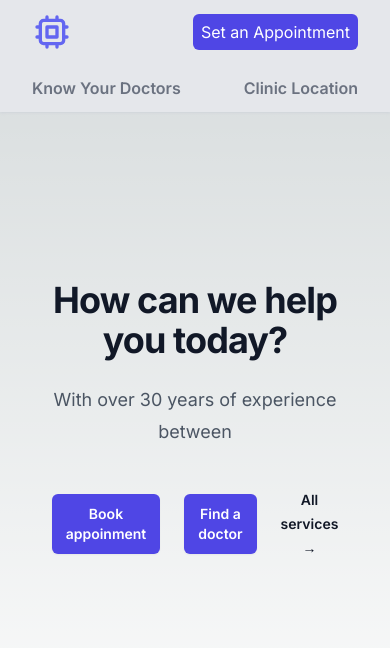
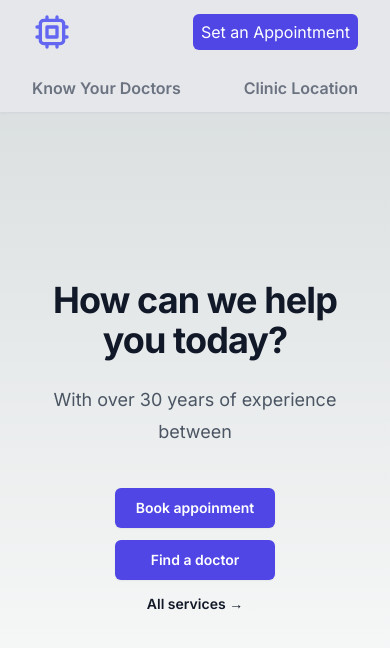
Before and after one commit to MisterMunchkin/mom-and-me-clinic, a Next.js app: page / in a window 390 px wide. Shown: the top 648 px of the page. Built offline with nearby package versions, Linux system fonts and the light colour scheme.

Commit message:
col for hero buttons for mobile. - updated padding on main

```diff
--- a/app/components/Hero.tsx
+++ b/app/components/Hero.tsx
@@ -10,10 +10,10 @@ export default function Hero() {
         <div className="text-center">
           <h1 className="text-4xl font-bold tracking-tight text-gray-900 sm:text-6xl">How can we help you today?</h1>
           <p className="mt-6 text-lg leading-8 text-gray-600">With over 30 years of experience between </p>
-          <div className="mt-10 flex items-center justify-center gap-x-6">
-            <a href="#" className="rounded-md bg-indigo-600 px-3.5 py-2.5 text-sm font-semibold text-white shadow-sm hover:bg-indigo-500 focus-visible:outline focus-visible:outline-2 focus-visible:outline-offset-2 focus-visible:outline-indigo-600">Book appoinment</a>
-            <a href="#" className="rounded-md bg-indigo-600 px-3.5 py-2.5 text-sm font-semibold text-white shadow-sm hover:bg-indigo-500 focus-visible:outline focus-visible:outline-2 focus-visible:outline-offset-2 focus-visible:outline-indigo-600">Find a doctor</a>
-            <a href="#" className="text-sm font-semibold leading-6 text-gray-900">All services <span aria-hidden="true">→</span></a>
+          <div className="mt-10 flex flex-col gap-y-3 md:flex-row md:gap-x-6 items-center justify-center">
+            <a href="#" className="rounded-md bg-indigo-600 w-40 px-3.5 py-2.5 text-sm font-semibold text-white shadow-sm hover:bg-indigo-500 focus-visible:outline focus-visible:outline-2 focus-visible:outline-offset-2 focus-visible:outline-indigo-600">Book appoinment</a>
+            <a href="#" className="rounded-md bg-indigo-600 w-40 px-3.5 py-2.5 text-sm font-semibold text-white shadow-sm hover:bg-indigo-500 focus-visible:outline focus-visible:outline-2 focus-visible:outline-offset-2 focus-visible:outline-indigo-600">Find a doctor</a>
+            <a href="#" className="text-sm font-semibold w-40 px-3.5 leading-6 text-gray-900">All services <span aria-hidden="true">→</span></a>
           </div>
         </div>
       </div>
--- a/app/page.tsx
+++ b/app/page.tsx
@@ -6,7 +6,7 @@ export default function Home() {
   return (
     <>
       <NavBar />
-      <main className="flex min-h-screen flex-col items-center justify-between p-24">
+      <main className="flex min-h-screen flex-col items-center justify-between pt-24 md:p-24">
         <Hero />
       </main>
     </>
```
